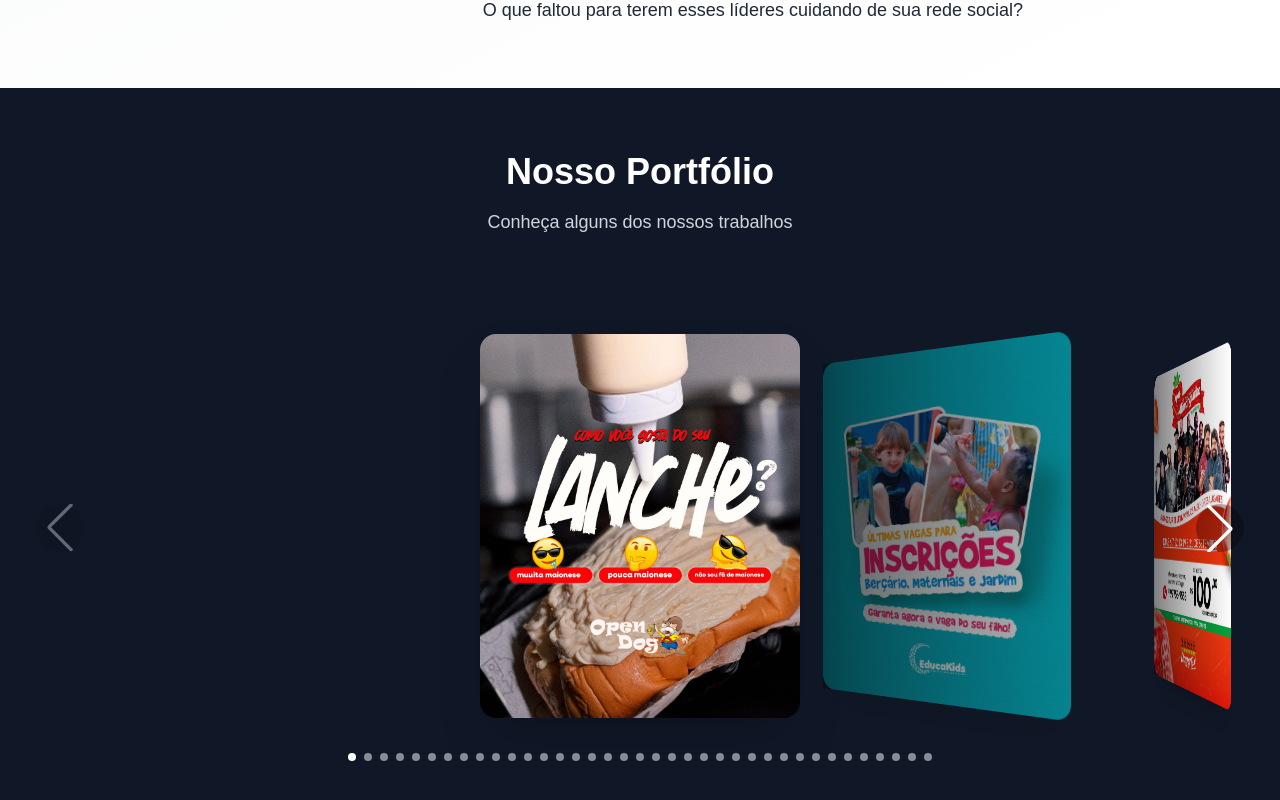
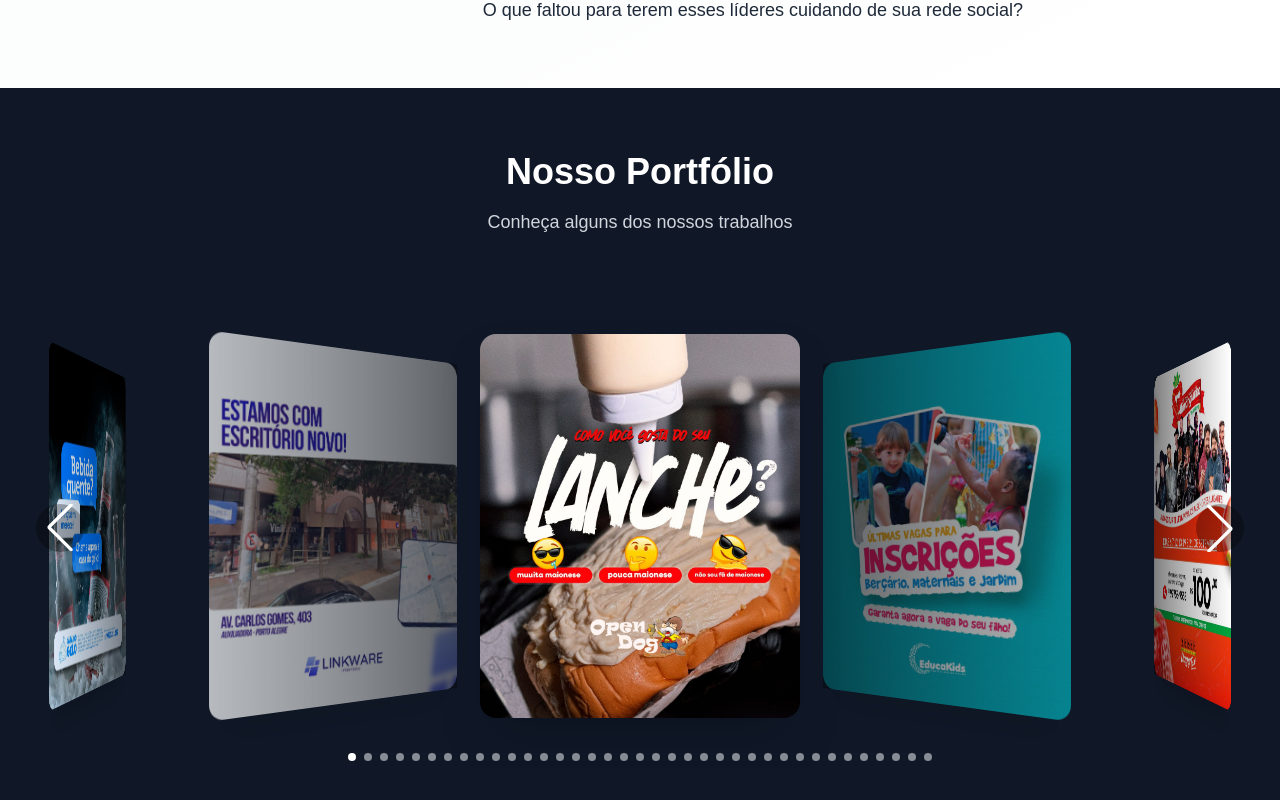
Before and after one commit to umrodrigues/econti, a Next.js app: page / in a window 1280 px wide. Shown: the part 1640-2440 px from the top of the page. Built offline with nearby package versions, Linux system fonts and the light colour scheme.

Commit message:
fix: view last imagem

```diff
--- a/components/Portfolio.tsx
+++ b/components/Portfolio.tsx
@@ -32,6 +32,7 @@ export default function Portfolio() {
             grabCursor={true}
             centeredSlides={true}
             slidesPerView="auto"
+            loop={true}
             coverflowEffect={{
               rotate: 50,
               stretch: 0,
```
